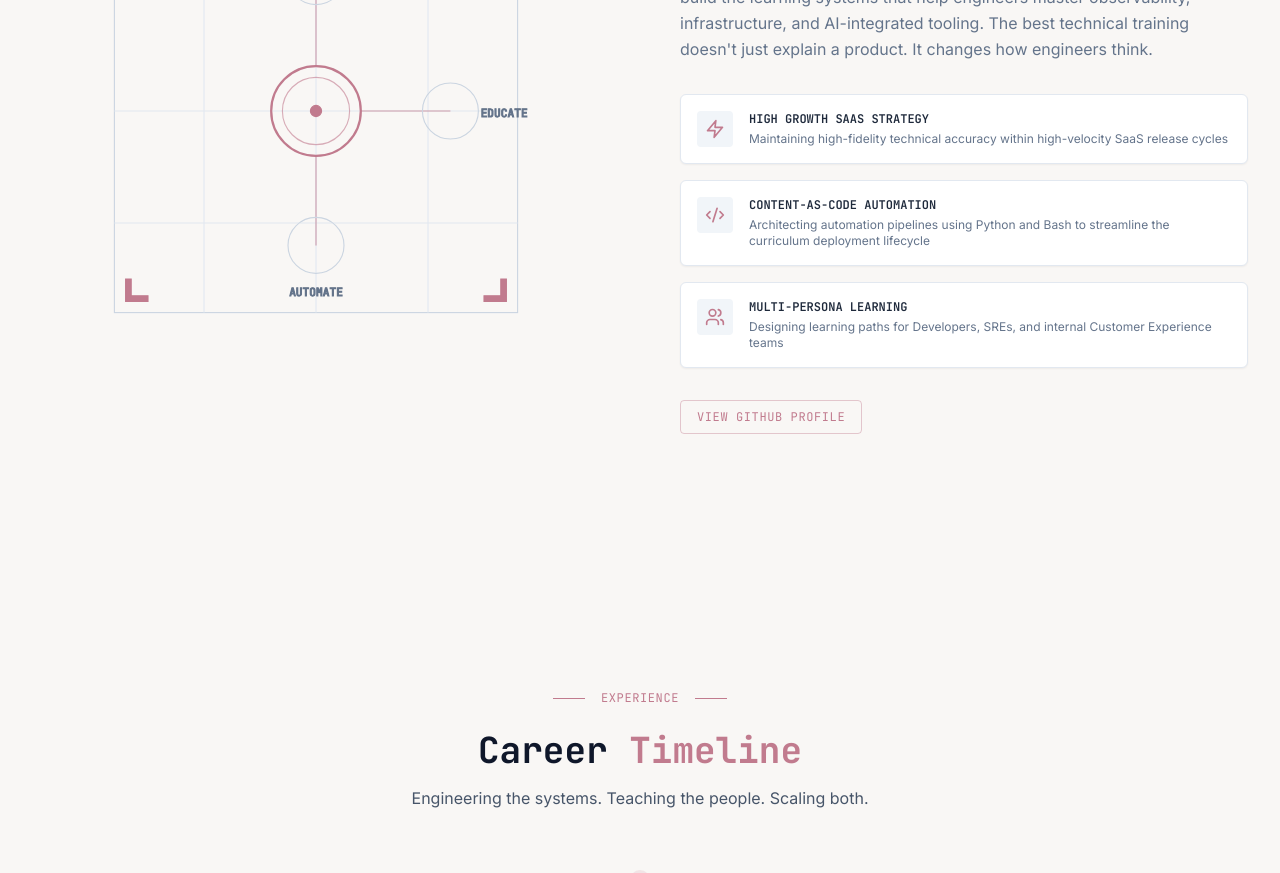
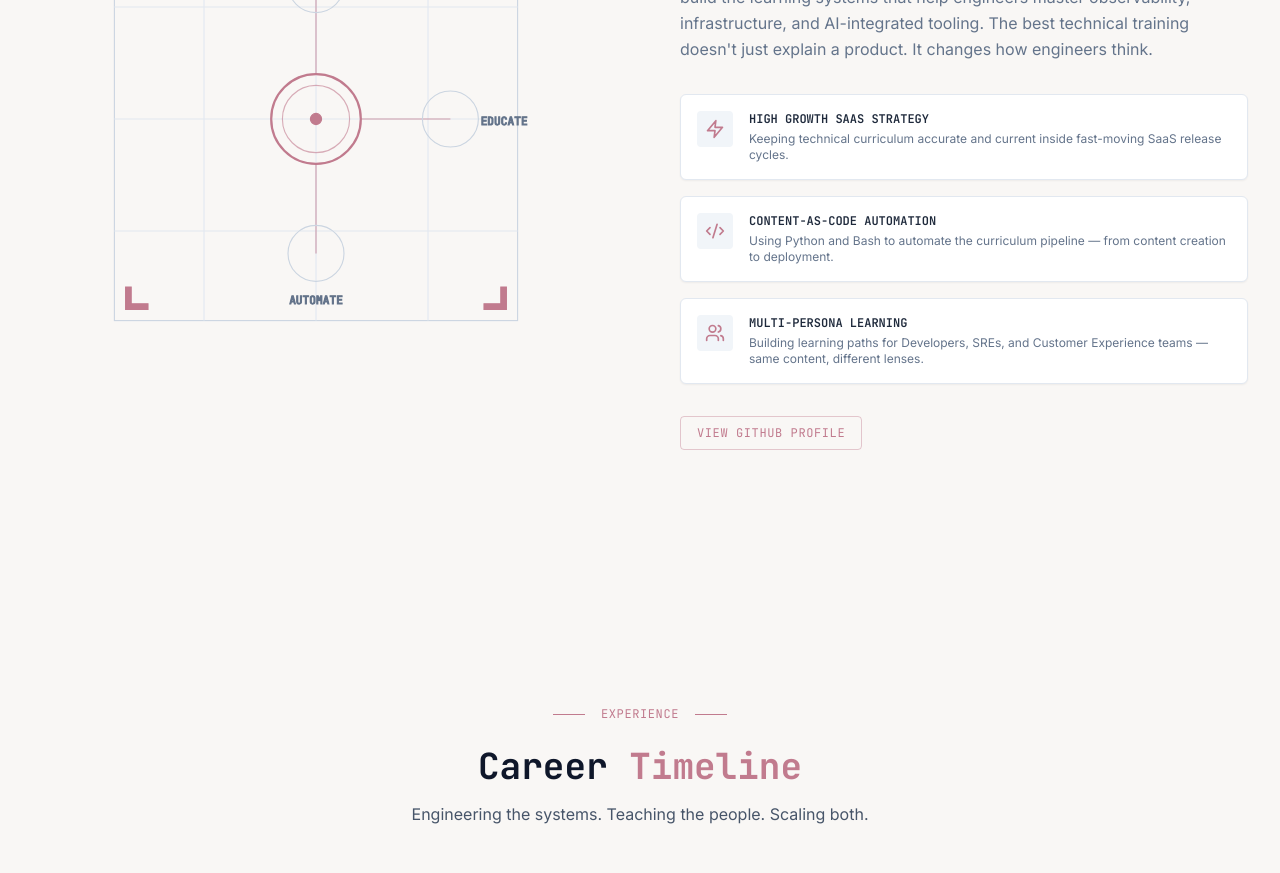
Before and after one commit to coursecoder/coursecoder.github.io, a React (Vite) app: page / in a window 1280 px wide. Shown: the part 1140-2013 px from the top of the page. Built offline with nearby package versions, Linux system fonts and the light colour scheme.

Commit message:
Refine About section feature descriptions

```diff
--- a/src/sections/About.tsx
+++ b/src/sections/About.tsx
@@ -5,17 +5,17 @@ const cards = [
   {
     icon: Zap,
     title: 'HIGH GROWTH SAAS STRATEGY',
-    description: 'Maintaining high-fidelity technical accuracy within high-velocity SaaS release cycles',
+    description: 'Keeping technical curriculum accurate and current inside fast-moving SaaS release cycles.',
   },
   {
     icon: Code2,
     title: 'CONTENT-AS-CODE AUTOMATION',
-    description: 'Architecting automation pipelines using Python and Bash to streamline the curriculum deployment lifecycle',
+    description: 'Using Python and Bash to automate the curriculum pipeline — from content creation to deployment.',
   },
   {
     icon: Users,
     title: 'MULTI-PERSONA LEARNING',
-    description: 'Designing learning paths for Developers, SREs, and internal Customer Experience teams',
+    description: 'Building learning paths for Developers, SREs, and Customer Experience teams — same content, different lenses.',
   },
 ]
 
```
